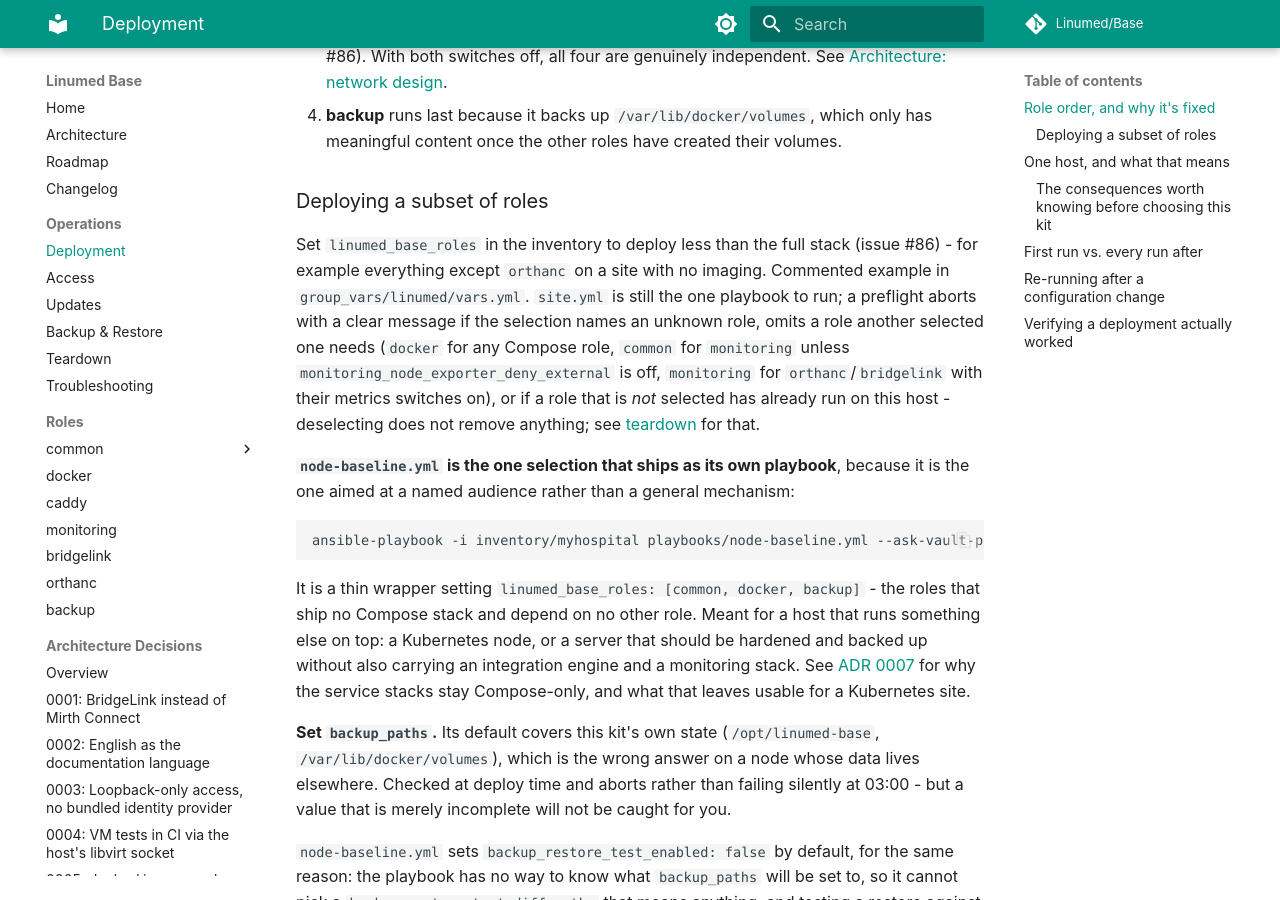
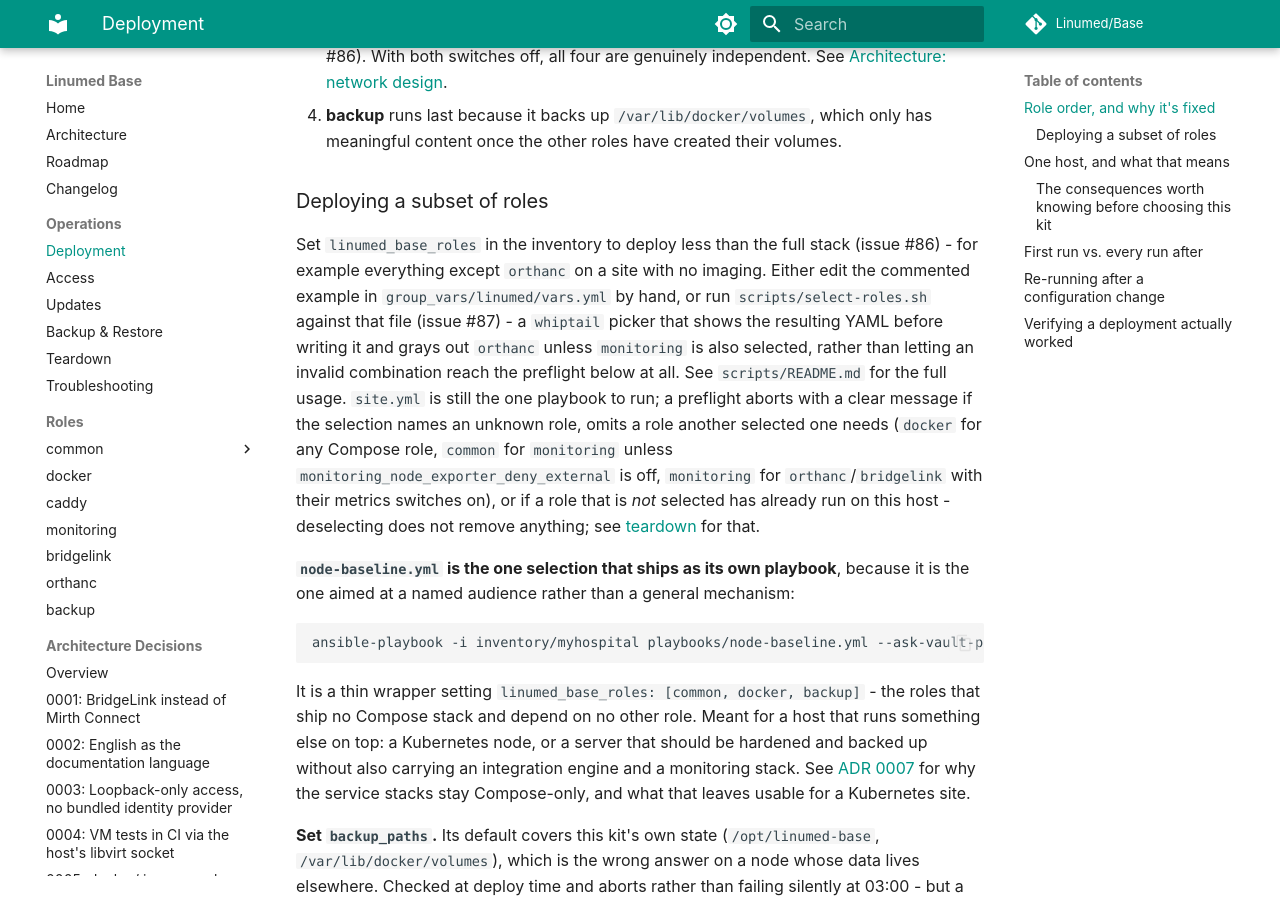
Before and after one commit to Linumed/Base, an MkDocs documentation site: the page built from docs/operations/deployment.md, in a window 1280 px wide and 900 px high, scrolled down 884 px. Built offline with MkDocs 1.6.1 and Material for MkDocs 9.7.7, drawn with Linux system fonts in a browser that asks for light colours; comment, search, counter and statistics services are not loaded.

Commit message:
Feature: TUI zur Rollenauswahl - scripts/select-roles.sh (#87)
whiptail-Checkliste, dasselbe Werkzeug wie Debians eigener Installer. Laeuft auf dem
Control-Node vor jedem Playbook-Lauf, oeffnet nichts im Netz (ADR 0003 bleibt unberuehrt),
zeigt das Ergebnis vor dem Schreiben.

Bewusst eng geschnitten: schreibt ausschliesslich linumed_base_roles, fasst hosts.yml,
vault.yml oder sonstige vars.yml-Werte nicht an.

orthanc wird nur angeboten, wenn monitoring gewaehlt ist - nicht als erfundene Regel,
sondern weil orthanc_metrics_enabled per Default true ist und orthanc allein sonst am
eigenen Preflight aus #86 scheitert. bridgelink ist bewusst NICHT genauso gesperrt: der
Exporter ist per Default aus, bridgelink allein ist eine normale, unterstuetzte
Kombination - eine Sperre haette das Werkzeug einschraenkender gemacht als das Kit
tatsaechlich ist.

Erneutes Ausfuehren ersetzt die vorherige Auswahl zwischen zwei Markern statt sie zu
duplizieren - fuenfmal getestet: Tippfehler, orthanc ohne monitoring, bridgelink ohne
monitoring, Wiederholungslauf mit anderer Auswahl, Lauf gegen die echte Beispieldatei.

--non-interactive ueberspringt die Dialoge (whiptail laesst sich nicht headless steuern)
und ist der Pfad, den test/select-roles-check.sh nutzt - lief neu in ansible-lint.yml statt
auf den einen VM-Test-Slot zu warten, da nichts davon einen Host anfasst. Absichtlich rot
gemacht (Preflight-Regel entfernt) und wieder gruen gesehen, bevor es eingecheckt wurde.

```diff
--- a/docs/operations/deployment.md
+++ b/docs/operations/deployment.md
@@ -40,8 +40,13 @@
 ### Deploying a subset of roles
 
 Set `linumed_base_roles` in the inventory to deploy less than the full stack (issue #86) -
-for example everything except `orthanc` on a site with no imaging. Commented example in
-`group_vars/linumed/vars.yml`. `site.yml` is still the one playbook to run; a preflight
+for example everything except `orthanc` on a site with no imaging. Either edit the
+commented example in `group_vars/linumed/vars.yml` by hand, or run
+`scripts/select-roles.sh` against that file (issue #87) - a `whiptail` picker that shows
+the resulting YAML before writing it and grays out `orthanc` unless `monitoring` is also
+selected, rather than letting an invalid combination reach the preflight below at all.
+See `scripts/README.md` for the full usage. `site.yml` is still the one playbook to run; a
+preflight
 aborts with a clear message if the selection names an unknown role, omits a role another
 selected one needs (`docker` for any Compose role, `common` for `monitoring` unless
 `monitoring_node_exporter_deny_external` is off, `monitoring` for `orthanc`/`bridgelink`
```
Also changed, not shown: CHANGELOG.md (+16 -0 lines), scripts/README.md (+40 -0 lines), 4 other files.
